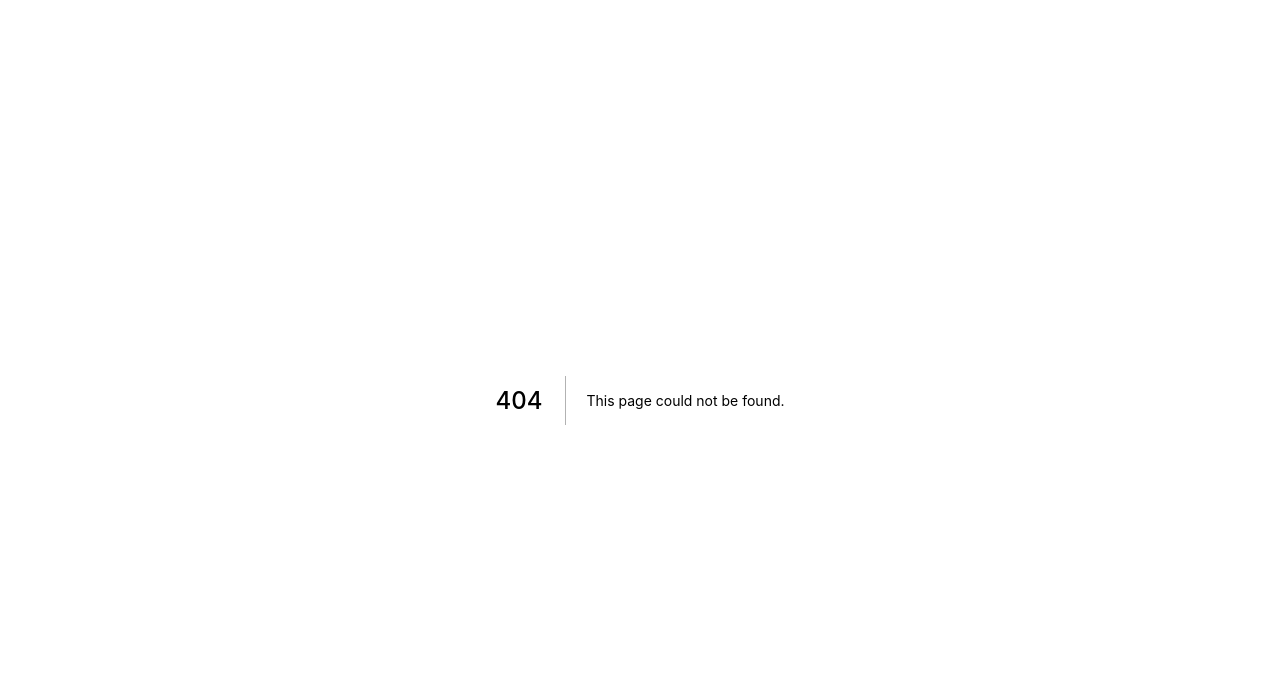
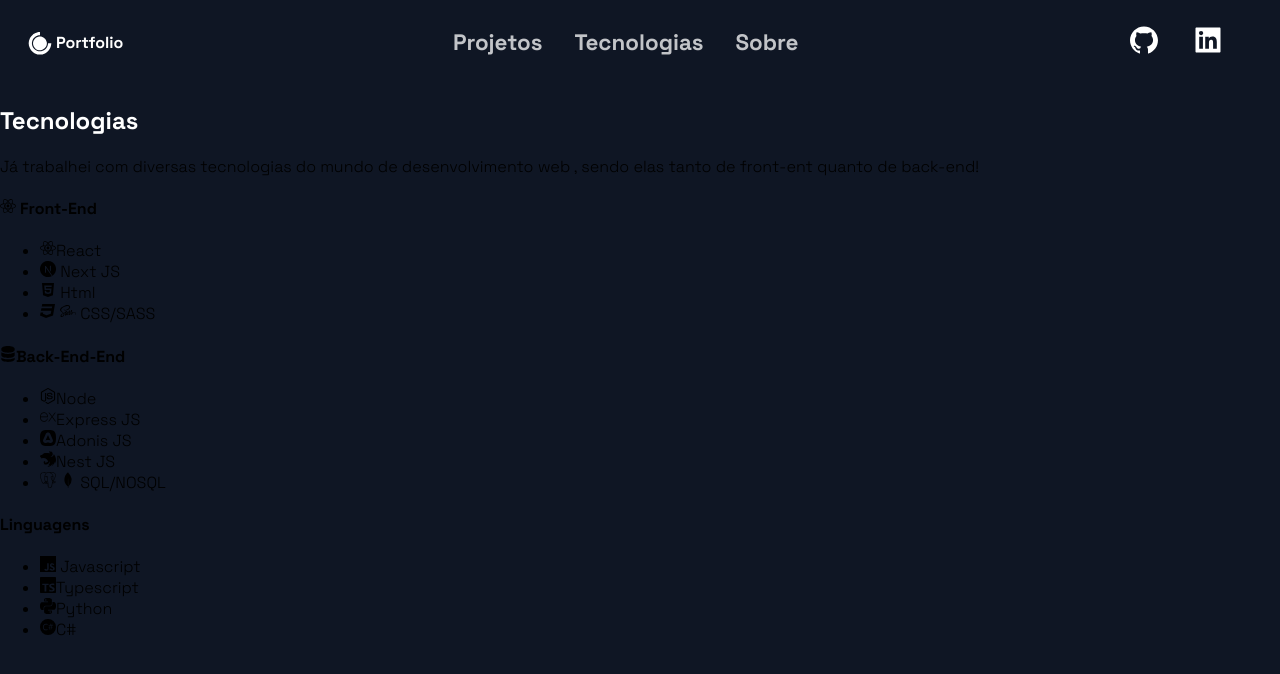
Before and after one commit to ewertonribeiro/ewerton_portfolio, a Next.js app: page /tecnologias in a window 1280 px wide. Before the commit this address had no page. Shown: the top 674 px of the page. Built offline with nearby package versions, Linux system fonts and the light colour scheme.

Commit message:
Estrutura da Pagina de Tecnologias e Componente de Titulo

```diff
--- /dev/null
+++ b/Components/SectionTitle/index.tsx
@@ -0,0 +1,12 @@
+import { ReactNode } from "react";
+import styles from "../../styles/Title/style.module.css";
+
+type props = {
+  children: ReactNode;
+};
+
+const Title = ({ children }: props) => {
+  return <h1 className={styles.title}>{children}</h1>;
+};
+
+export default Title;
--- /dev/null
+++ b/pages/tecnologias.tsx
@@ -0,0 +1,106 @@
+import {
+  SiJavascript,
+  SiTypescript,
+  SiPython,
+  SiCsharp,
+  SiNextdotjs,
+  SiNodedotjs,
+  SiExpress,
+  SiAdonisjs,
+  SiNestjs,
+  SiPostgresql,
+  SiMongodb,
+} from "react-icons/si";
+import { BsServer } from "react-icons/bs";
+
+import Header from "../Components/Header";
+import Title from "../Components/SectionTitle";
+import styles from "../styles/Tecnologies-Page.module.css";
+import { FaCss3, FaHtml5, FaReact, FaSass } from "react-icons/fa";
+
+const TecnologiesPage = () => {
+  return (
+    <>
+      <Header />
+      <section className={styles.tecnologies_page}>
+        <Title>Tecnologias</Title>
+        <p>
+          Já trabalhei com diversas tecnologias do mundo de desenvolvimento web
+          , sendo elas tanto de front-ent quanto de back-end!
+        </p>
+        <footer>
+          <div>
+            <h4>
+              <FaReact /> Front-End
+            </h4>
+            <ul>
+              <li>
+                <FaReact />
+                React
+              </li>
+              <li>
+                <SiNextdotjs /> Next JS
+              </li>
+              <li>
+                <FaHtml5 /> Html
+              </li>
+              <li>
+                <FaCss3 /> <FaSass /> CSS/SASS
+              </li>
+            </ul>
+          </div>
+
+          <div>
+            <h4>
+              <BsServer />
+              Back-End-End
+            </h4>
+            <ul>
+              <li>
+                <SiNodedotjs />
+                Node
+              </li>
+              <li>
+                <SiExpress />
+                Express JS
+              </li>
+              <li>
+                <SiAdonisjs />
+                Adonis JS
+              </li>
+              <li>
+                <SiNestjs />
+                Nest JS
+              </li>
+              <li>
+                <SiPostgresql /> <SiMongodb /> SQL/NOSQL
+              </li>
+            </ul>
+          </div>
+          <div>
+            <h4>Linguagens</h4>
+            <ul>
+              <li>
+                <SiJavascript /> Javascript
+              </li>
+              <li>
+                <SiTypescript />
+                Typescript
+              </li>
+              <li>
+                <SiPython />
+                Python
+              </li>
+              <li>
+                <SiCsharp />
+                C#
+              </li>
+            </ul>
+          </div>
+        </footer>
+      </section>
+    </>
+  );
+};
+
+export default TecnologiesPage;
--- /dev/null
+++ b/styles/Title/style.module.css
@@ -0,0 +1,10 @@
+.title {
+  background: linear-gradient(
+    121.57deg,
+    #ffffff 18.77%,
+    rgba(255, 255, 255, 0.66) 60.15%
+  );
+  background-clip: text;
+  -webkit-background-clip: text;
+  -webkit-text-fill-color: transparent;
+}
```
Also changed, not shown: styles/Tecnologies-Page.module.css (added).
